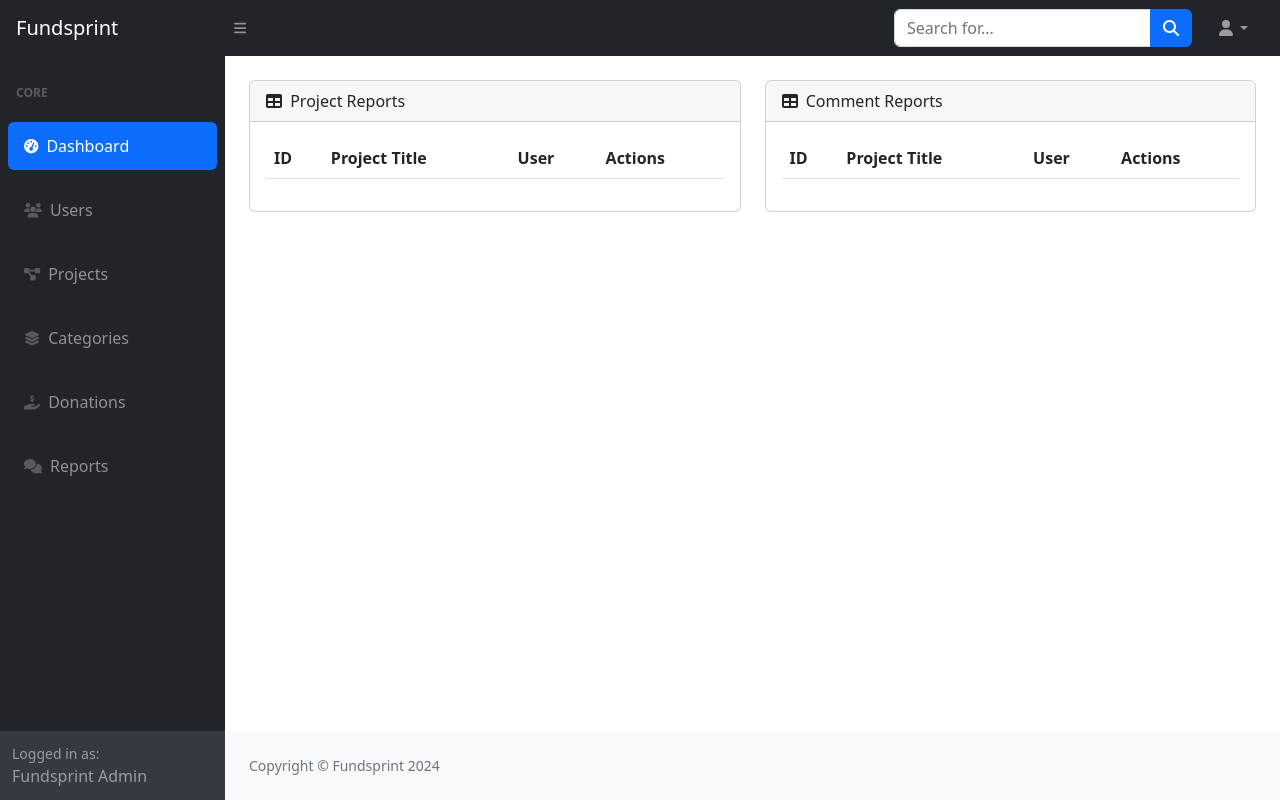
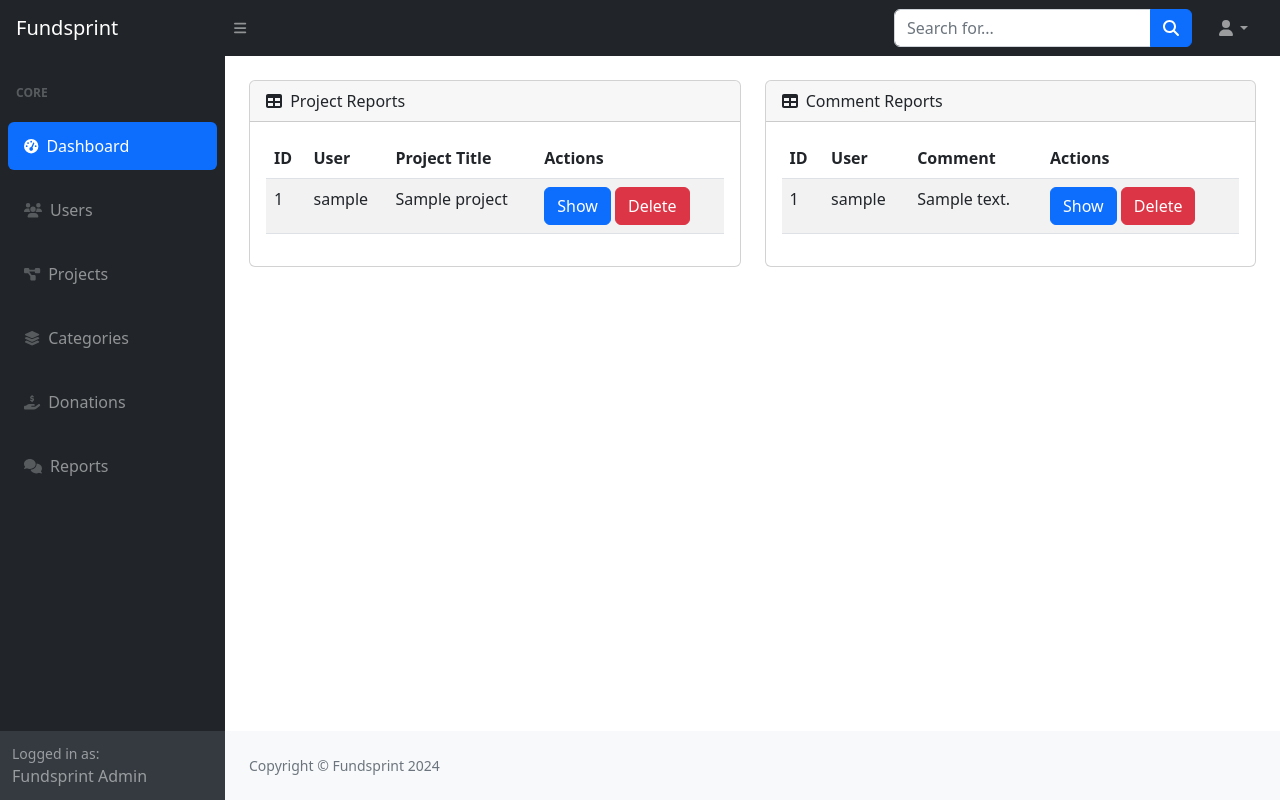
Before and after one commit to MohamedAbotalb/Crowd_Funding_System, a Django app: page /admin/reports/ in a window 1280 px wide. Run offline with Django 5.2, Linux system fonts and the light colour scheme; tables that the repository leaves empty hold one stand-in row (values such as "Sample post"); lists and menus that the app fills with data are empty; parts of the project's set-up code (start-up, migrations or seed data) failed here and were passed over; some libraries are stand-ins or nearby versions.

Commit message:
Update Report Admin Control Page

```diff
--- a/apps/admin_dashboard/templates/admin_dashboard/base.html
+++ b/apps/admin_dashboard/templates/admin_dashboard/base.html
@@ -66,7 +66,7 @@
                                 Donations
                             </a>
 
-                            <a class="nav-link m-2 rounded" href="#">
+                            <a class="nav-link m-2 rounded" href="{% url 'show_reports' %}">
                                 <div class="sb-nav-link-icon"><i class="fas fa-comments"></i></div>
                                 Reports
                             </a>
--- a/apps/admin_dashboard/templates/admin_dashboard/comment_report.html
+++ b/apps/admin_dashboard/templates/admin_dashboard/reports/comment_report.html
@@ -12,10 +12,10 @@
             <p class="card-text"><strong>Comment ID:</strong> {{ report.comment.id }}</p>
             <p class="card-text"><strong>Reason:</strong> {{ report.reason }}</p>
             <p class="card-text"><strong>Created At:</strong> {{ report.created_at }}</p>
-            {% comment %} <form action="{% url 'delete_comment_report' report.id %}" method="post">
-                {% csrf_token %} {% endcomment %}
+            <form action="{% url 'delete_comment_report' report.id %}" method="post">
+                {% csrf_token %}
                 <button type="submit" class="btn btn-danger">Delete</button>
-            {% comment %} </form> {% endcomment %}
+            </form>
         </div>
     </div>
 </div>
--- a/apps/admin_dashboard/templates/admin_dashboard/project_report.html
+++ b/apps/admin_dashboard/templates/admin_dashboard/reports/project_report.html
@@ -12,10 +12,10 @@
             <p class="card-text"><strong>Project:</strong> {{ report.project.title }}</p>
             <p class="card-text"><strong>Reason:</strong> {{ report.reason }}</p>
             <p class="card-text"><strong>Created At:</strong> {{ report.created_at }}</p>
-            {% comment %} <form action="{% 'delete_project_report' project.report.id %}" method="post">
-                {% csrf_token %} {% endcomment %}
+            <form action="{% url 'delete_project_report' report.id %}" method="post">
+                {% csrf_token %}
                 <button type="submit" class="btn btn-danger">Delete</button>
-            {% comment %} </form> {% endcomment %}
+            </form>
         </div>
     </div>
 </div>
--- a/apps/admin_dashboard/templates/admin_dashboard/reports.html
+++ b/apps/admin_dashboard/templates/admin_dashboard/reports/reports.html
@@ -16,12 +16,23 @@
                             <thead>
                                 <tr>
                                     <th>ID</th>
+                                    <th>User</th>
                                     <th>Project Title</th>
-                                    <th>User</th>
                                     <th>Actions</th>
                                 </tr>
                             </thead>
                             <tbody>
+                                {% for report in project_reports %}
+                                <tr>
+                                    <td>{{ report.id }}</td>
+                                    <td>{{ report.user.username }}</td>
+                                    <td>{{ report.project.title }}</td>
+                                    <td>
+                                        <a href="{% url 'show_project_report' report.id %}" class="btn btn-primary">Show</a>
+                                        <a href="{% url 'delete_project_report' report.id %}" class="btn btn-danger">Delete</a>
+                                    </td>
+                                </tr>
+                                {% endfor %}
                             </tbody>
                         </table>
                     </div>
@@ -38,12 +49,23 @@
                             <thead>
                                 <tr>
                                     <th>ID</th>
-                                    <th>Project Title</th>
                                     <th>User</th>
+                                    <th>Comment</th>
                                     <th>Actions</th>
                                 </tr>
                             </thead>
                             <tbody>
+                                {% for report in comment_reports %}
+                                <tr>
+                                    <td>{{ report.id }}</td>
+                                    <td>{{ report.user.username }}</td>
+                                    <td>{{ report.comment.text }}</td>
+                                    <td>
+                                        <a href="{% url 'show_comment_report' report.id %}" class="btn btn-primary">Show</a>
+                                        <a href="{% url 'delete_comment_report' report.id %}" class="btn btn-danger">Delete</a>
+                                    </td>
+                                </tr>
+                                {% endfor %}
                             </tbody>
                         </table>
                     </div>
--- a/apps/admin_dashboard/urls.py
+++ b/apps/admin_dashboard/urls.py
@@ -19,10 +19,9 @@ urlpatterns = [
     # path('categories/<slug:slug>/delete/', views.delete_category, name='delete_category'),
     # path('donations/', views.show_donations, name='show_donations'),
     path('reports/', views.show_reports, name='show_reports'),
-    path('comments_reports/', views.show_comment_report, name='show_comment_report'),
     path('comments_reports/<int:id>/', views.show_comment_report, name='show_comment_report'),
-    path('comments_reports/<int:id>/delete/', views.delete_comment_report, name='delete_comment'),
+    path('comments_reports/<int:id>/delete/', views.delete_comment_report, name='delete_comment_report'),
     path('projects_reports/<int:id>/', views.show_project_report, name='show_project_report'),
-    path('projects_reports/', views.show_project_report, name='show_project_report'),
+    path('projects_reports/<int:id>/', views.show_project_report, name='show_project_report'),
     path('projects_reports/<int:id>/delete/', views.delete_project_report, name='delete_project_report'),
 ]
--- a/apps/admin_dashboard/views.py
+++ b/apps/admin_dashboard/views.py
@@ -1,17 +1,16 @@
 from django.shortcuts import render, redirect, get_object_or_404
-from django.http import HttpResponse
 from django.http import JsonResponse
 from django_countries import countries
 from apps.accounts.models import CustomUser
 from apps.projects.models import Project, Donation, ProjectReport, CommentReport
 from apps.categories.models import Category
 
+def index(request):
+    all_users_count = CustomUser.objects.all().count()
+    all_projects_count = Project.objects.all().count()
+    all_donations_count = Donation.objects.all().count()
+    all_categories_count = Category.objects.all().count()
 
-def index(request):
-    all_users = CustomUser.objects.all().count
-    all_projects = Project.objects.all().count
-    all_donations = Donation.objects.all().count()
-    all_categories = Category.objects.all().count
     get_latest_users = CustomUser.objects.all().order_by('-date_joined')[:5]
 
     for user in get_latest_users:
@@ -26,10 +25,10 @@ def index(request):
     get_featured_projects = Project.objects.filter(featured=True, status='active').order_by('-featured_at')[:5]
 
     context = {
-        'all_users': all_users,
-        'all_projects': all_projects,
-        'all_donations': all_donations,
-        'all_categories': all_categories,
+        'all_users_count': all_users_count,
+        'all_projects_count': all_projects_count,
+        'all_donations_count': all_donations_count,
+        'all_categories_count': all_categories_count,
         'get_latest_users': get_latest_users,
         'get_latest_donations': get_latest_donations,
         'get_latest_projects': get_latest_projects,
@@ -54,20 +53,18 @@ def featured_project(request, slug):
 
 
 def show_reports(request):
-
     project_reports = ProjectReport.objects.all()
     comment_reports = CommentReport.objects.all()
 
-    return render(request, 'admin_dashboard/reports.html', {'project_reports': project_reports, 'comment_reports': comment_reports})
+    return render(request, 'admin_dashboard/reports/reports.html', {'project_reports': project_reports, 'comment_reports': comment_reports})
 
-
-def show_comment_report(request, id=None):
+def show_comment_report(request, id):
     if id:
         comment_report = get_object_or_404(CommentReport, id=id)
     else:
         comment_report = CommentReport.objects.first()
 
-    return render(request, 'admin_dashboard/show_comment_report.html', {'comment_report': comment_report})
+    return render(request, 'admin_dashboard/reports/comment_report.html', {'comment_report': comment_report})
 
 
 def delete_comment_report(request, id):
@@ -75,17 +72,17 @@ def delete_comment_report(request, id):
     comment_report = get_object_or_404(CommentReport, id=id)
     comment_report.delete()
 
-    return redirect('show_comment_report')
+    return redirect('show_reports')
 
 
-def show_project_report(request, id=None):
+def show_project_report(request, id):
 
     if id:
         project_report = get_object_or_404(ProjectReport, id=id)
     else:
         project_report = ProjectReport.objects.first()
 
-    return render(request, 'admin_dashboard/show_project_report.html', {'project_report': project_report})
+    return render(request, 'admin_dashboard/reports/project_report.html', {'project_report': project_report})
 
 
 def delete_project_report(request, id):
@@ -93,4 +90,4 @@ def delete_project_report(request, id):
     project_report = get_object_or_404(ProjectReport, id=id)
     project_report.delete()
 
-    return redirect('show_project_report')
+    return redirect('show_reports')
```
